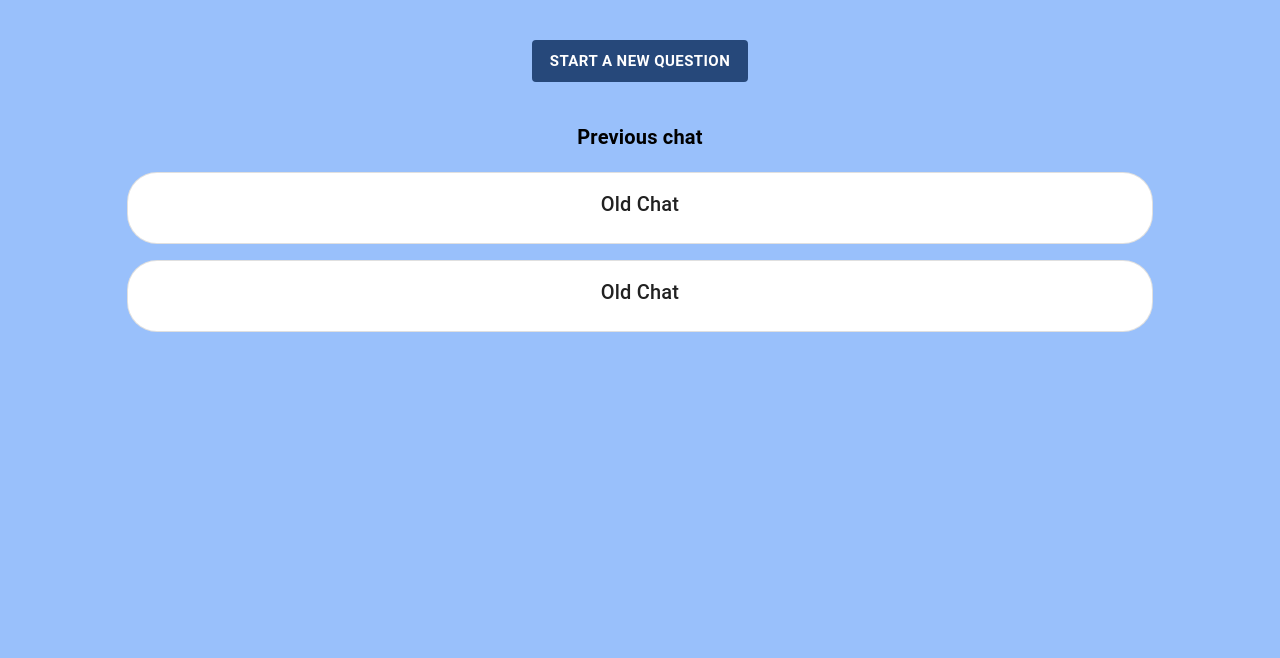
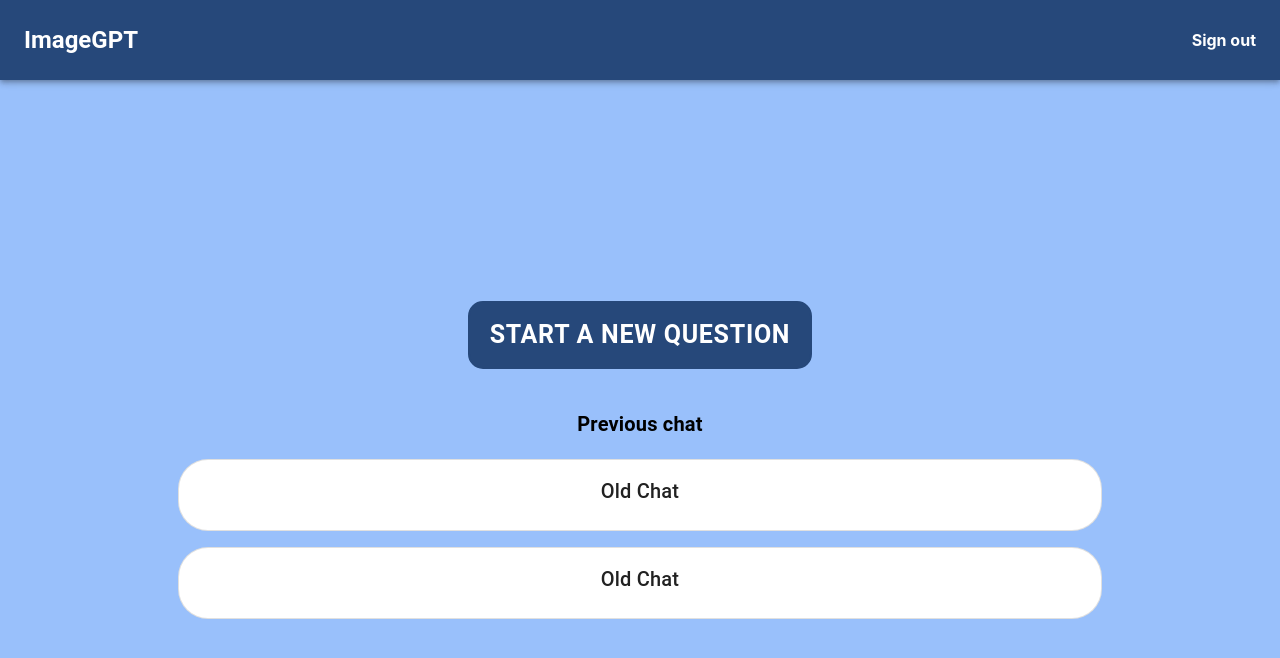
Before and after one commit to hdjekso/imageGPT, a React (Create React App) app: page /Home in a window 1280 px wide. Shown: the top 658 px of the page. Built offline with nearby package versions, Linux system fonts and the light colour scheme.

Commit message:
add Appbar for Home (HomeAppbar.js), name change Card to HomeCard

```diff
--- a/src/Home.js
+++ b/src/Home.js
@@ -1,6 +1,7 @@
-import { Button, Grid, Typography, Stack} from "@mui/material";
+import { Button, Grid, Typography, Stack, Container} from "@mui/material";
 import { useNavigate } from "react-router-dom";
-import CardHome from "./CardHome";
+import HomeAppbar from "./HomeAppbar";
+import HomeCard from "./HomeCard";
 
 function Home_() {
   const navigate = useNavigate();
@@ -15,21 +16,29 @@ function Home_() {
       display:'flex',
       flexDirection:'column',
       backgroundColor:'#99C0FB',
-      alignItems: 'center',
       width:'100vw',
       height:'100vh'
     }}>
-
+      <HomeAppbar />
+      <Container sx={{
+        display:'flex',
+        flexDirection:'column',
+        justifyContent:'center',
+        alignItems:'center',
+        height:'100%'
+      }}>
         <Button
           onClick={handleNewQ}
           variant='solid'
           sx={{
             marginTop:'40px',
-          fontSize:'15px',
+            padding:'10px 20px',
+            fontSize:'25px',
             backgroundColor: '#26487A',
             fontWeight: 'bold',
             color: 'white',
             border: '2px solid #26487A',
+            borderRadius:'15px',
             '&:hover':{
               border: '2px solid #26487A',
               backgroundColor: 'white',
@@ -55,9 +64,10 @@ function Home_() {
           alignItems: 'center',
           width:'100%'
         }}>
-        <CardHome />
-        <CardHome />
+          <HomeCard />
+          <HomeCard />
         </Stack>
+      </Container>
     </Grid>
 
   );
--- /dev/null
+++ b/src/HomeAppbar.js
@@ -0,0 +1,46 @@
+import {AppBar, Box, Toolbar, Typography, Container, Link} from '@mui/material';
+import { useNavigate } from "react-router-dom";
+
+const HomeAppbar = () => {
+    //Sign out function
+    const navigate = useNavigate();
+    const handleSignOut = ()=>{
+        navigate('/');
+    }
+    return (
+        <Box>
+            <AppBar sx={{
+                position : "sticky",
+                display:'flex',
+                justifyContent:'center',
+                height:'80px',
+
+                backgroundColor: 'rgb(38, 72, 122)'}}>
+                <Toolbar sx={{
+                    display:'flex',
+                    justifyContent:'space-between'
+                }}>
+                    <Typography variant='h5'>
+                        <Box sx={{ fontWeight: 'bold'}}>
+                        ImageGPT
+                        </Box>
+                    </Typography>
+                    <Link onClick={handleSignOut}
+                        sx={{
+                            textDecoration:'none',
+                            cursor:'pointer',
+                            color:'white',
+                            fontWeight:'bold'
+                    }}>
+                        Sign out
+                    </Link>
+                </Toolbar>
+            </AppBar>
+        </Box>
+    );
+
+
+}
+
+
+export default HomeAppbar;
--- a/src/CardHome.js
+++ b/src/HomeCard.js
@@ -2,7 +2,7 @@
 import {Card, CardContent, Typography} from '@mui/material';
 import { useNavigate } from 'react-router-dom';
 
-const CardHome = () => {
+const HomeCard = () => {
     const navigate = useNavigate();
     const handleOldQ = () =>{
         navigate("/Chat");
@@ -33,4 +33,4 @@ const CardHome = () => {
     );
 }
 
-export default CardHome;
+export default HomeCard;
```
Lines whose indentation alone changed are shown as unchanged.
